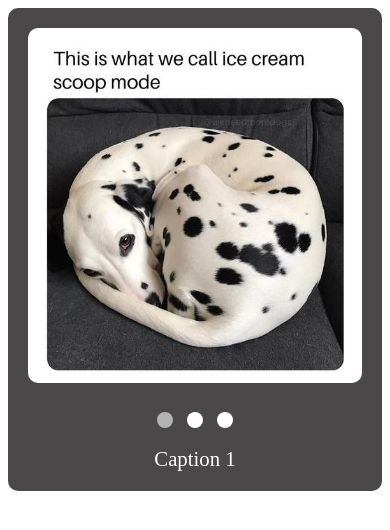
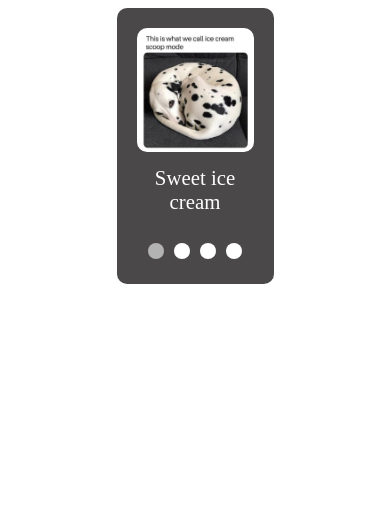
Before and after one commit to firespark/cssMemeSlider, a plain HTML site: page cssMemeSlider/index.html in a window 390 px wide. Drawn offline with Linux system fonts and the light colour scheme.

Commit message:
feat: add animation (Fri, Aug 30, 2024 09:44:17 PM)

```diff
--- a/cssMemeSlider/css/responsive.css
+++ b/cssMemeSlider/css/responsive.css
@@ -1,24 +1,18 @@
-@media (max-width: 1199px) {
-    .wrapper {
-        max-width: 70%;
-    }
-}
+@media screen and (max-width: 767px) {
 
-@media (max-width: 767px) {
-    .wrapper {
-        max-width: 100%;
-    }
-
-    .slider-bottom {
-        flex-direction: column-reverse;
-    }
-
-    .slide-caption {
-        margin-top: 10px;
-        text-align: center;
+	.slider-container {
+		grid-template-areas:
+			'content'
+			'control'
+			'description';
 	}
 
 	.navigation {
+		justify-content: center;
+	}
+
+
+	.slide-caption .slide {
 		text-align: center;
 	}
 }
--- a/cssMemeSlider/css/style.css
+++ b/cssMemeSlider/css/style.css
@@ -1,40 +1,71 @@
 .wrapper {
-    max-width: 40%;
-    margin: auto;
+	width: 30vw;
 	background: #4a4848;
 	padding: 20px;
+	margin: 0 auto;
 	border-radius: 10px;
 }
 
 .slider-container {
-    width: 100%;
+	overflow: hidden;
+	display: grid;
+	grid-template-areas:
+		'content content'
+		'description control';
 }
 
-.slide:first-child {
-    display: block;
-}
-
-.slide {
+.slider-container input {
 	display: none;
 }
 
-.slide img {
+.slider-wrapper {
+	grid-area: content;
+	overflow: hidden;
+	display: flex;
+}
+
+.slides {
+	display: flex;
+	transition: transform 1s ease;
+}
+
+.slides .slide {
+	display: inline-block;
+	width: 30vw;
+	border-radius: 1rem;
+}
+
+.slides .slide img {
 	width: 100%;
 	border-radius: 10px;
 }
 
+
+.slider-bottom {
+	overflow: hidden;
+	display: flex;
+}
+
 .slide-caption {
+	display: flex;
+	transition: transform 1s ease;
 	font-size: 1.3em;
 	color: #fff;
 }
 
-.slider-bottom {
-    display: flex;
-    justify-content: space-between;
-    padding-top: 20px;
+.slide-caption .slide {
+	display: inline-block;
+	width: 30vw;
+	height: 100%;
+	padding-right: 11rem;
 }
 
-.dot {
+.navigation {
+	display: flex;
+	align-items: center;
+}
+
+.navigation label {
 	display: inline-block;
 	width: 1rem;
 	height: 1rem;
@@ -45,6 +76,42 @@
 	cursor: pointer;
 }
 
-.active, .dot:hover {
+.navigation label:hover {
 	background-color: #b3b3b3;
 }
+
+#slide1:checked~.slider-wrapper .slides,
+#slide1:checked~.slider-bottom .slide-caption {
+	transform: translateX(0);
+}
+
+#slide2:checked~.slider-wrapper .slides,
+#slide2:checked~.slider-bottom .slide-caption {
+	transform: translateX(-25%);
+}
+
+#slide3:checked~.slider-wrapper .slides,
+#slide3:checked~.slider-bottom .slide-caption {
+	transform: translateX(-50%);
+}
+
+#slide4:checked~.slider-wrapper .slides,
+#slide4:checked~.slider-bottom .slide-caption {
+	transform: translateX(-75%);
+}
+
+#slide1:checked~.navigation #label-slide1 {
+	background-color: #b3b3b3;
+}
+
+#slide2:checked~.navigation #label-slide2 {
+	background-color: #b3b3b3;
+}
+
+#slide3:checked~.navigation #label-slide3 {
+	background-color: #b3b3b3;
+}
+
+#slide4:checked~.navigation #label-slide4 {
+	background-color: #b3b3b3;
+}
--- a/cssMemeSlider/index.html
+++ b/cssMemeSlider/index.html
@@ -21,56 +21,47 @@
     <header></header>
 
     <main>
+
         <div class="wrapper">
             <div class="slider-container">
-
-                <div class="slide" data-caption="Caption 1">
-                    <img src="img/1.jpeg">
+                <input type="radio" id="slide1" name="navigation-button" checked="checked" />
+                <input type="radio" id="slide2" name="navigation-button" />
+                <input type="radio" id="slide3" name="navigation-button" />
+                <input type="radio" id="slide4" name="navigation-button" />
+                <div class="slider-wrapper">
+                    <div class="slides">
+                        <div class="slide">
+                            <img src="img/1.jpeg" alt="">
+                        </div>
+                        <div class="slide">
+                            <img src="img/2.jpeg" alt="">
+                        </div>
+                        <div class="slide">
+                            <img src="img/3.png" alt="">
+                        </div>
+                        <div class="slide">
+                            <img src="img/4.png" alt="">
+                        </div>
+                    </div>
                 </div>
-
-                <div class="slide">
-                    <img src="img/2.jpeg">
+                <div class="slider-bottom">
+                    <div class="slide-caption">
+                        <div class="slide">Sweet ice cream</div>
+                        <div class="slide">Good team on safari trip</div>
+                        <div class="slide">That's how I love myself</div>
+                        <div class="slide">Finally you will love yourself</div>
+                    </div>
                 </div>
-
-                <div class="slide">
-                    <img src="img/3.png">
-                </div>
-
-                <div class="slide">
-                    <img src="img/4.jpeg">
-                </div>
-
-                <div class="slide">
-                    <img src="img/5.jpeg">
-                </div>
-
-                <div class="slide">
-                    <img src="img/6.png">
-                </div>
-
-                <div class="slide">
-                    <img src="img/7.jpeg">
-                </div>
-
-            </div>
-
-            <div class="slider-bottom">
-                <div class="slide-caption">Caption 1</div>
                 <div class="navigation">
-                    <div class="dot active"></div>
-                    <div class="dot"></div>
-                    <div class="dot"></div>
+                    <label id="label-slide1" for="slide1"></label>
+                    <label id="label-slide2" for="slide2"></label>
+                    <label id="label-slide3" for="slide3"></label>
+                    <label id="label-slide4" for="slide4"></label>
                 </div>
             </div>
         </div>
-
     </main>
-
     <footer></footer>
-
-
-
-    <script src="js/index.js"></script>
 
 </body>
 
```
Also changed, not shown: cssMemeSlider/js/index.js (deleted, +0 -7 lines), cssMemeSlider/img/4.jpeg (deleted), cssMemeSlider/img/5.jpeg (deleted), cssMemeSlider/img/7.jpeg (deleted), 2 other files. Lines whose indentation alone changed are shown as unchanged.
